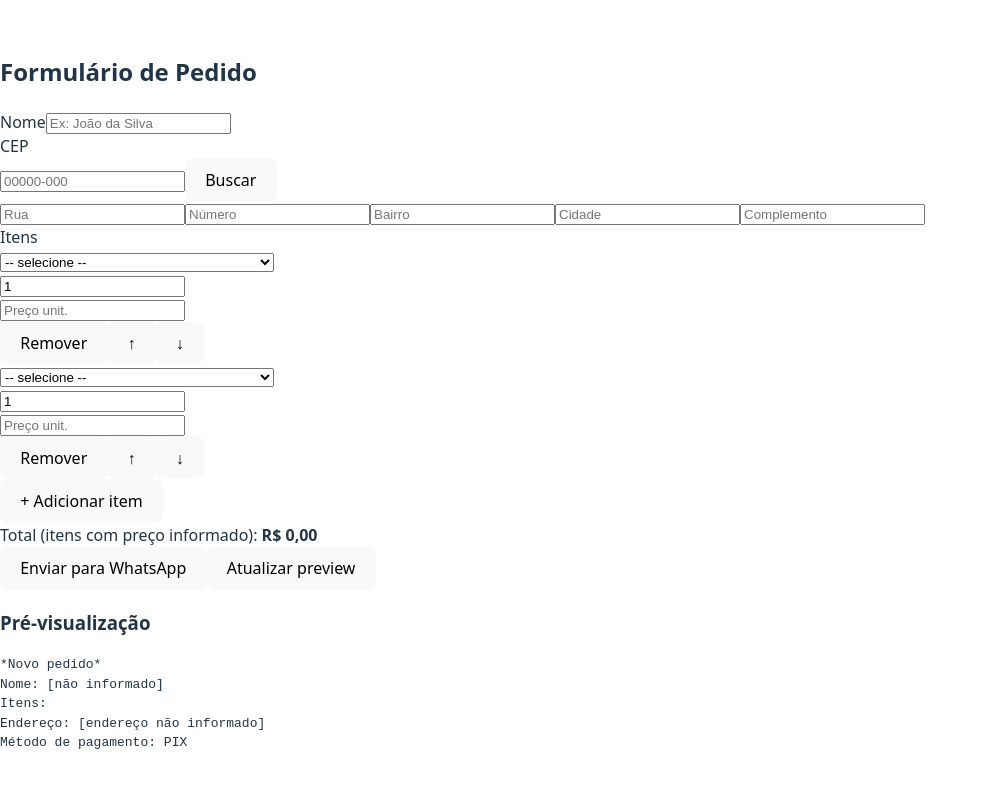
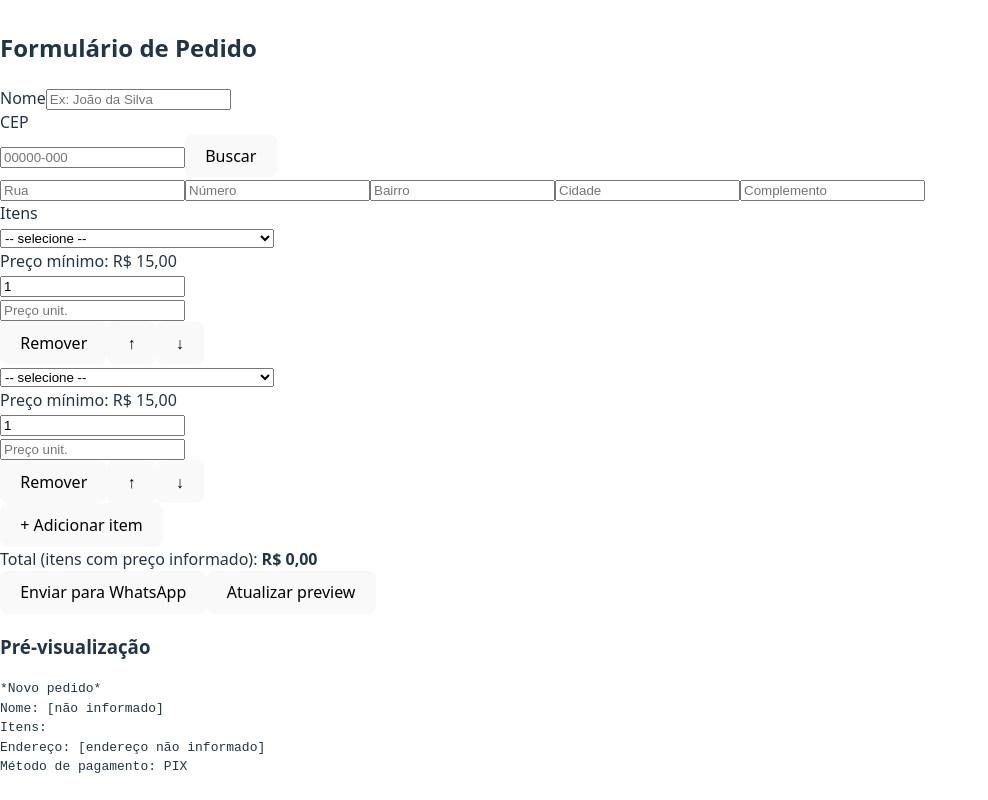
Before and after one commit to Gardelli07/meu-formulario, a React (Vite) app: page / in a window 1280 px wide. Shown: the whole page, without its empty margins (0-988 px from the left). Built offline with nearby package versions, Linux system fonts and the light colour scheme.

Commit message:
visualfeito

```diff
--- a/src/components/OrderForm.jsx
+++ b/src/components/OrderForm.jsx
@@ -251,6 +251,7 @@ export default function OrderForm({ products = null, phone = '5515991782865' })
                   <option value="">-- selecione --</option>
                   {productNames.map(name => <option key={name} value={name}>{name}</option>)}
                 </select>
+                <div className="text-xs text-gray-500 mt-1">Preço mínimo: {formatCurrency(r.precoMin || PRECO_MIN_FALLBACK)}</div>
               </div>
 
               <input type="number" min={1} value={r.quantidade} onChange={e=>onQuantidadeChange(r.id, Number(e.target.value || 1))} className="w-28 rounded-md border-gray-200 p-2" />
```
